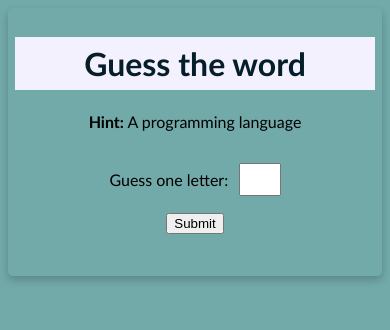
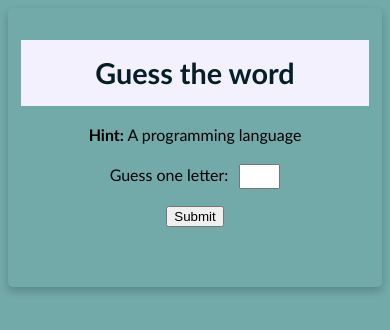
Before and after one commit to suhanidhar25/Guess-Word-Game, a plain HTML site: page index.html in a window 390 px wide. Drawn offline with Linux system fonts and the light colour scheme.

Commit message:
style changes added

```diff
--- a/style.css
+++ b/style.css
@@ -12,7 +12,7 @@ h1 {
 /* Style for the card and border  */
 .card {
     min-width: 30%;
-    width: 50vh;
+    width: 50%;
     min-height: 30vh;
 
     box-shadow: 0 4px 8px 0 rgba(0, 0, 0, 0.2);
@@ -21,6 +21,12 @@ h1 {
     margin: auto;
     padding: 2%;
 }
+
+.card:hover {
+    box-shadow: 0 8px 16px 0 rgba(0, 0, 0, 0.3);
+    transform: scale(1.05);
+}
+
 
 /* Font and display style for complete body */
 body {
@@ -46,3 +52,45 @@ input {
 #displayWord {
     font-size: xx-large;
 }
+
+/* Responsive design using media queries */
+@media screen and (max-width: 768px) {
+    h1 {
+        font-size: 2rem;
+        padding: 1rem;
+    }
+
+    .card {
+        width: 95%; /* Adjust width for smaller devices */
+        padding: 1rem;
+    }
+
+    input {
+        width: 40px; /* Adjust input size */
+        font-size: 0.9rem;
+    }
+
+    #displayWord {
+        font-size: 1.5rem;
+    }
+}
+
+@media screen and (max-width: 480px) {
+    h1 {
+        font-size: 1.8rem; /* Smaller font for smaller devices */
+    }
+
+    .card {
+        width: 100%; /* Full width for very small devices */
+        padding: 0.8rem;
+    }
+
+    input {
+        width: 30px; /* Compact input box */
+        font-size: 0.8rem;
+    }
+
+    #displayWord {
+        font-size: 1.2rem;
+    }
+}
```
